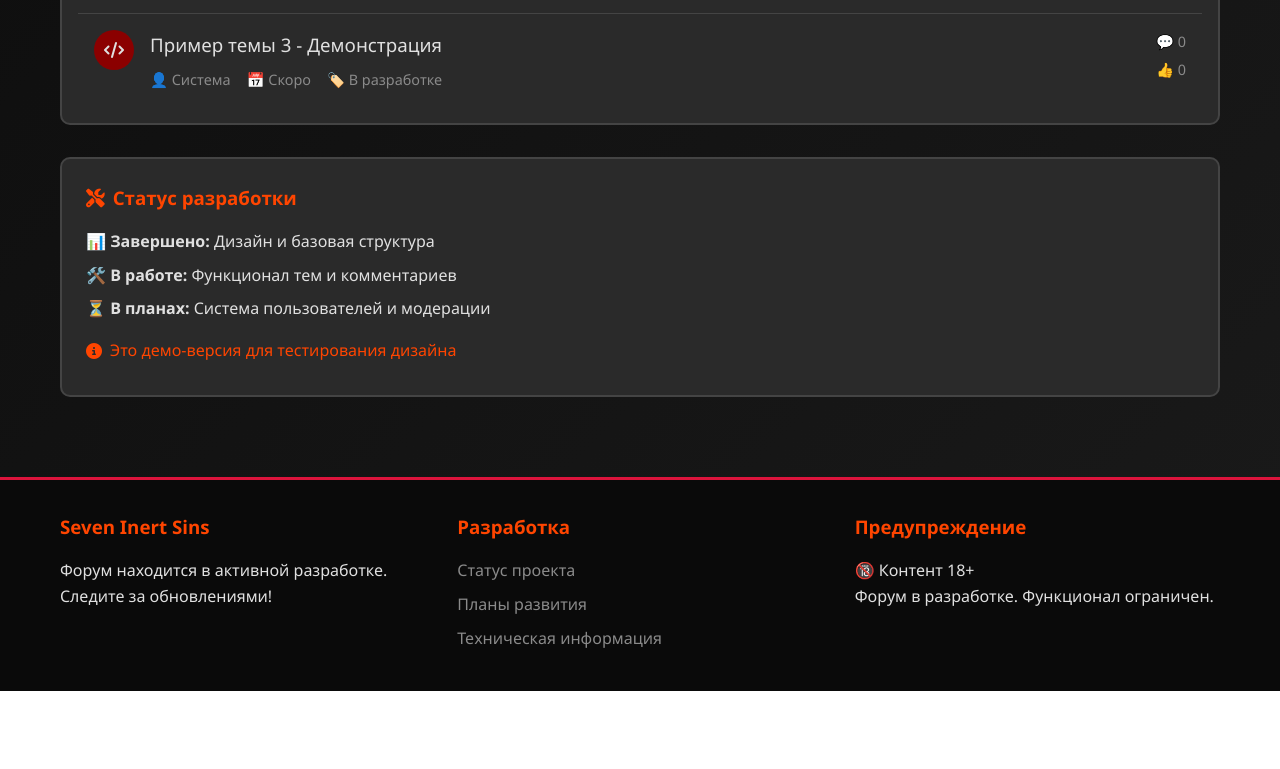
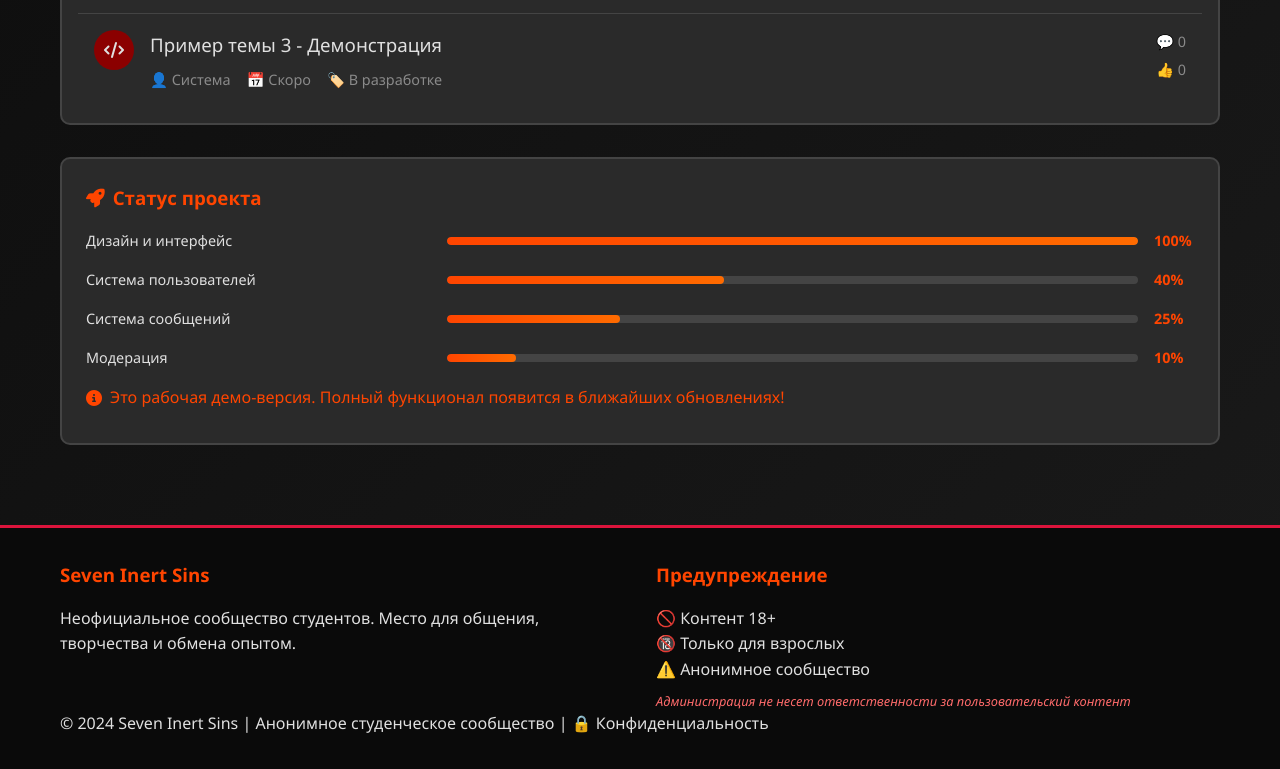
Before and after one commit to MrPlayShow/Seven-Iinert-Sins--SPK-, a plain HTML site: page Forum/forum.html in a window 1280 px wide. Shown: the part 1000-1769 px from the top of the page. Before the commit the page ends 1691 px from the top, so only its background shows below. Drawn offline with Linux system fonts and the light colour scheme.

Commit message:
Доработка форума

```diff
--- a/Forum/css/forum.css
+++ b/Forum/css/forum.css
@@ -681,3 +681,123 @@ body {
     from { transform: scale(0.8); opacity: 0; }
     to { transform: scale(1); opacity: 1; }
 }
+
+/* Новые стили для прогресс-баров */
+.progress-item {
+    display: flex;
+    align-items: center;
+    gap: 1rem;
+    margin-bottom: 1rem;
+}
+
+.progress-label {
+    flex: 1;
+    color: var(--text-light);
+    font-size: 0.9rem;
+}
+
+.progress-bar {
+    flex: 2;
+    height: 8px;
+    background: var(--border);
+    border-radius: 4px;
+    overflow: hidden;
+}
+
+.progress-fill {
+    height: 100%;
+    background: linear-gradient(90deg, var(--accent-orange), #ff6b00);
+    border-radius: 4px;
+    transition: width 0.5s ease;
+}
+
+.progress-percent {
+    color: var(--accent-orange);
+    font-weight: bold;
+    font-size: 0.9rem;
+    min-width: 40px;
+}
+
+/* Статистика форума */
+.forum-stats {
+    margin-top: 1rem;
+}
+
+.forum-stats div {
+    margin-bottom: 0.5rem;
+    font-size: 0.9rem;
+}
+
+.warning-note {
+    font-size: 0.8rem;
+    color: #ff6b6b;
+    margin-top: 0.5rem;
+    font-style: italic;
+}
+
+/* Улучшаем отображение тем */
+.thread-content h3 a {
+    color: var(--text-light);
+    text-decoration: none;
+    transition: var(--transition);
+}
+
+.thread-content h3 a:hover {
+    color: var(--accent-orange);
+}
+
+.thread-stats {
+    display: flex;
+    flex-direction: column;
+    gap: 0.3rem;
+    text-align: right;
+    font-size: 0.9rem;
+    color: var(--text-gray);
+}
+
+/* Анимация для новых тем */
+@keyframes newThread {
+    0% { background: rgba(255, 107, 0, 0.1); }
+    100% { background: transparent; }
+}
+
+.thread-item {
+    animation: newThread 2s ease;
+}
+
+/* Forum Stats Styles */
+.forum-stats {
+    margin-top: 1rem;
+    padding: 1rem;
+    background: rgba(255, 69, 0, 0.1);
+    border-radius: 8px;
+    border: 1px solid var(--accent-orange);
+}
+
+.forum-stats div {
+    margin-bottom: 0.5rem;
+    font-size: 0.9rem;
+}
+
+.forum-stats div:last-child {
+    margin-bottom: 0;
+}
+
+.forum-stats strong {
+    color: var(--accent-orange);
+    font-size: 1.1rem;
+}
+
+.warning-note {
+    font-size: 0.8rem;
+    color: #ff6b6b;
+    margin-top: 0.5rem;
+    font-style: italic;
+}
+
+.warning-note {
+    font-size: 0.8rem;
+    color: #ff6b6b;
+    margin-top: 0.5rem;
+    font-style: italic;
+}
--- a/Forum/forum.html
+++ b/Forum/forum.html
@@ -3,7 +3,7 @@
 <head>
     <meta charset="UTF-8">
     <meta name="viewport" content="width=device-width, initial-scale=1.0">
-    <title>Seven Inert Sins - Форум (в разработке)</title>
+    <title>Seven Inert Sins</title>
     <link rel="stylesheet" href="https://cdnjs.cloudflare.com/ajax/libs/font-awesome/6.4.0/css/all.min.css">
     <link rel="stylesheet" href="./css/forum.css">
 </head>
@@ -17,7 +17,7 @@
                 <i class="fas fa-skull"></i>
                 <div>
                     <div class="forum-title">Seven Inert Sins</div>
-                    <div class="forum-subtitle">Форум в разработке</div>
+                    <div class="forum-subtitle">Анонимный Форум</div>
                 </div>
             </div>
 
@@ -152,15 +152,13 @@
                 </div>
             </div>
 
-            <!-- Hot Threads -->
-                       <!-- Hot Threads -->
+
 <div class="threads-section">
     <div class="section-header">
         <h2 class="section-title">📋 Примеры тем</h2>
         <button class="new-thread-btn">🔒 Заблокировано</button>
     </div>
     <div class="threads-list">
-                    <!-- Thread 1 -->
         <div class="thread-item">
             <div class="thread-icon">
                 <i class="fas fa-code"></i>
@@ -179,7 +177,6 @@
             </div>
         </div>
 
-                    <!-- Thread 2 -->
         <div class="thread-item">
             <div class="thread-icon">
                 <i class="fas fa-code"></i>
@@ -198,7 +195,6 @@
             </div>
         </div>
 
-                    <!-- Thread 3 -->
         <div class="thread-item">
             <div class="thread-icon">
                 <i class="fas fa-code"></i>
@@ -219,15 +215,44 @@
     </div>
 </div>
 
-            <!-- Development Info -->
+<!-- Обновляем статус разработки -->
 <div class="dev-info">
-                <h3><i class="fas fa-tools"></i> Статус разработки</h3>
+    <h3><i class="fas fa-rocket"></i> Статус проекта</h3>
     <div class="dev-status">
-                    <p>📊 <strong>Завершено:</strong> Дизайн и базовая структура</p>
-                    <p>🛠️ <strong>В работе:</strong> Функционал тем и комментариев</p>
-                    <p>⏳ <strong>В планах:</strong> Система пользователей и модерации</p>
+        <div class="progress-item">
+            <span class="progress-label">Дизайн и интерфейс</span>
+            <div class="progress-bar">
+                <div class="progress-fill" style="width: 100%"></div>
+            </div>
+            <span class="progress-percent">100%</span>
+        </div>
+
+        <div class="progress-item">
+            <span class="progress-label">Система пользователей</span>
+            <div class="progress-bar">
+                <div class="progress-fill" style="width: 40%"></div>
+            </div>
+            <span class="progress-percent">40%</span>
+        </div>
+
+        <div class="progress-item">
+            <span class="progress-label">Система сообщений</span>
+            <div class="progress-bar">
+                <div class="progress-fill" style="width: 25%"></div>
+            </div>
+            <span class="progress-percent">25%</span>
+        </div>
+
+        <div class="progress-item">
+            <span class="progress-label">Модерация</span>
+            <div class="progress-bar">
+                <div class="progress-fill" style="width: 10%"></div>
+            </div>
+            <span class="progress-percent">10%</span>
+        </div>
+
         <p class="dev-note">
-                        <i class="fas fa-info-circle"></i> Это демо-версия для тестирования дизайна
+            <i class="fas fa-info-circle"></i> Это рабочая демо-версия. Полный функционал появится в ближайших обновлениях!
         </p>
     </div>
 </div>
@@ -240,21 +265,18 @@
         <div class="footer-content">
             <div class="footer-section">
                 <h3>Seven Inert Sins</h3>
-                    <p>Форум находится в активной разработке. Следите за обновлениями!</p>
-                </div>
-                <div class="footer-section">
-                    <h3>Разработка</h3>
-                    <ul class="footer-links">
-                        <li><a href="#">Статус проекта</a></li>
-                        <li><a href="#">Планы развития</a></li>
-                        <li><a href="#">Техническая информация</a></li>
-                    </ul>
+                <p>Неофициальное сообщество студентов. Место для общения, творчества и обмена опытом.</p>
             </div>
             <div class="footer-section">
                 <h3>Предупреждение</h3>
-                    <p>🔞 Контент 18+</p>
-                    <p>Форум в разработке. Функционал ограничен.</p>
+                <p>🚫 Контент 18+</p>
+                <p>🔞 Только для взрослых</p>
+                <p>⚠️ Анонимное сообщество</p>
+                <p class="warning-note">Администрация не несет ответственности за пользовательский контент</p>
             </div>
+        </div>
+        <div class="footer-bottom">
+            <p>© 2024 Seven Inert Sins | Анонимное студенческое сообщество | 🔒 Конфиденциальность</p>
         </div>
     </div>
 </footer>
--- a/Forum/js/forum.js
+++ b/Forum/js/forum.js
@@ -359,6 +359,19 @@ function showNotification(message, type = 'info') {
     document.head.appendChild(style);
 }
 
+// И убираем вызов из initForum():
+function initForum() {
+    console.log('🎮 Seven Inert Sins Forum - Development Mode initialized');
+
+    // Initialize forum
+    animateCategoryCards();
+    setupEventListeners();
+    setupNSFWWarning();
+    initSettingsModal();
+    // initOnlineCounter(); // УБИРАЕМ эту строку
+    showDevMessage();
+}
+
 function showDevMessage() {
     console.log(`
     🎮 Seven Inert Sins Forum - Development Mode
```
Lines whose indentation alone changed are shown as unchanged.
